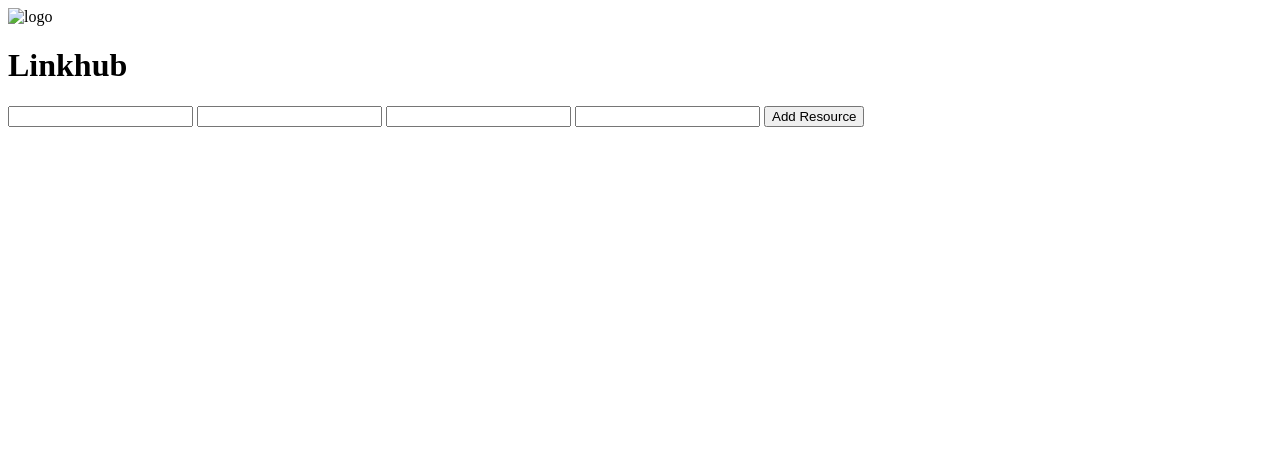
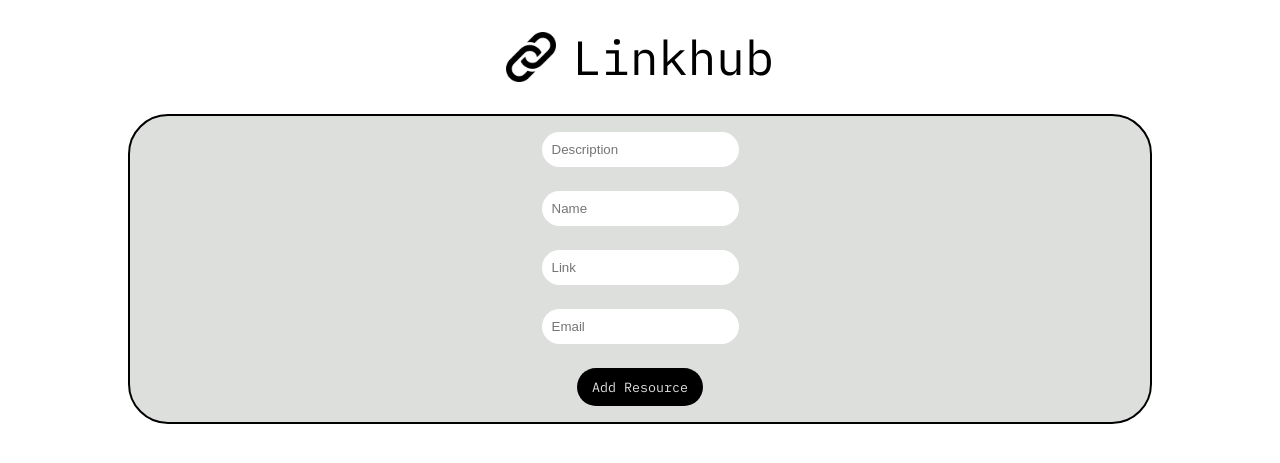
Before and after one commit to Sayyed-Salman/LinkHub, a Flask app: template LinkHub/templates/addresource.html in a window 1280 px wide. Shown: the top 463 px of the page. Run offline with Flask 2, Linux system fonts and the light colour scheme; the template is opened without the code that fills it, so the values that code supplies are empty.

Commit message:
Update Add Resource form

```diff
--- /dev/null
+++ b/LinkHub/static/css/addresource.css
@@ -0,0 +1,69 @@
+@import url('https://fonts.googleapis.com/css2?family=IBM+Plex+Mono:wght@100;400;600&display=swap');
+
+*{
+    padding: 0;
+    margin: 0;
+    box-sizing: border-box;
+}
+
+.logo{
+    padding: 10px;
+    display: flex;
+    flex-direction: row;
+    gap: 1rem;
+    font-family: 'IBM Plex Mono';
+    justify-content: center;
+    align-items: center;
+    /* border: 2px solid black; */
+    margin-top: 1rem;
+
+}
+
+.logo a {
+    text-decoration: none;
+    color: black;
+}
+
+.logo a h1 {
+    font-size: 3rem;
+    font-weight: 400;
+}
+
+form {
+    display: flex;
+    gap: 1.5rem;
+    flex-direction: column;
+    align-items: center;
+    margin:auto;
+    margin-top: 1rem;
+    border: 2px solid black;
+    padding: 1rem;
+    background-color: #dddfdd;
+    max-width: 80%;
+    border-radius: 40px;
+}
+
+form input[type='text']{
+    padding: 10px;
+    width: max-content;
+    border: none;
+    border-radius: 40px;
+    max-width: fit-content;
+}
+
+form input[type='email']{
+    padding: 10px;
+    border: none;
+    border-radius: 40px;
+}
+
+form input[type='submit']{
+    border: none;
+        padding: 10px;
+        padding-inline: 15px;
+        font-family: 'IBM Plex Mono';
+        border-radius: 90px;
+        font-weight: 400;
+        background-color: black;
+        color: #dddfdd;
+}
--- a/LinkHub/templates/addresource.html
+++ b/LinkHub/templates/addresource.html
@@ -6,18 +6,23 @@
     <meta name="viewport" content="width=device-width, initial-scale=1.0">
     <title>LinkHub</title>
     <link rel="shortcut icon" href="{{ url_for('static', filename='icon.png') }}" type="image/x-icon">
+    <link rel="stylesheet" href="{{ url_for('static', filename='css/addresource.css') }}">
 </head>
 <body>
     <div class="logo">
-        <img src="" alt="logo">
-        <h1>Linkhub</h1>
+        <img src="{{ url_for('static', filename='icon.png') }}" alt="logo" width="50px">
+        <a href="{{ url_for('home.index_sus') }}"><h1>Linkhub</h1></a>
     </div>
-    <form action="">
-        <input type="text" name="description" id="description">
-        <input type="text" name="name" id="name">
-        <input type="text" name="link" id="link">
-        <input type="email" name="emai" id="email">
+    <form action="" class="form-addres">
+        <input type="text" name="description" id="description" placeholder="Description">
+        <input type="text" name="name" id="name"
+        placeholder="Name">
+        <input type="text" name="link" id="link"
+        placeholder="Link">
+        <input type="email" name="emai" id="email"
+        placeholder="Email">
         <input type="submit" value="Add Resource">
     </form>
+
 </body>
 </html>
--- a/config.py
+++ b/config.py
@@ -6,6 +6,5 @@ base_dir = os.path.abspath(os.path.dirname(__file__))
 class Config():
     DEBUG = True
     SECRET_KEY = os.environ.get('SECRET_KEY') or "very secret key xuxu"
-    SQLALCHEMY_DATABASE_URI = os.environ.get('DATABASE_URI') or \
-        "sqlite:///" + os.path.join(base_dir, 'app.db')
+    SQLALCHEMY_DATABASE_URI = "sqlite:///" + os.path.join(base_dir, 'app.db')
     SQLALCHEMY_TRACK_MODIFICATIONS = False
```
Also changed, not shown: LinkHub/routes.py (+39 -1 lines), LinkHub/static/css/base.css (+17 -1 lines), LinkHub/templates/base.html (+11 -1 lines), app.db (added).
